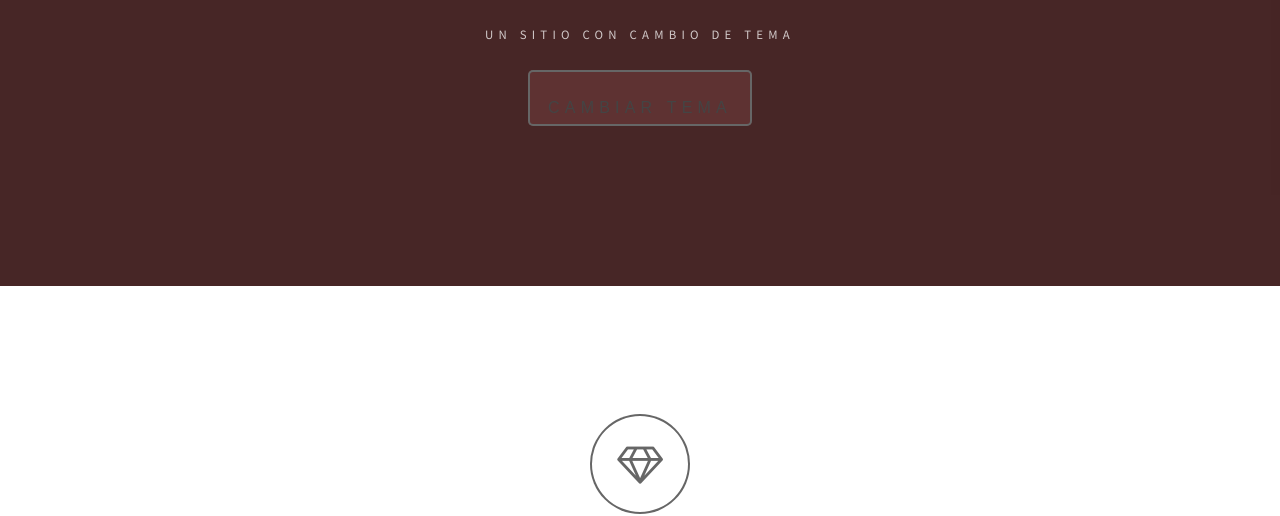
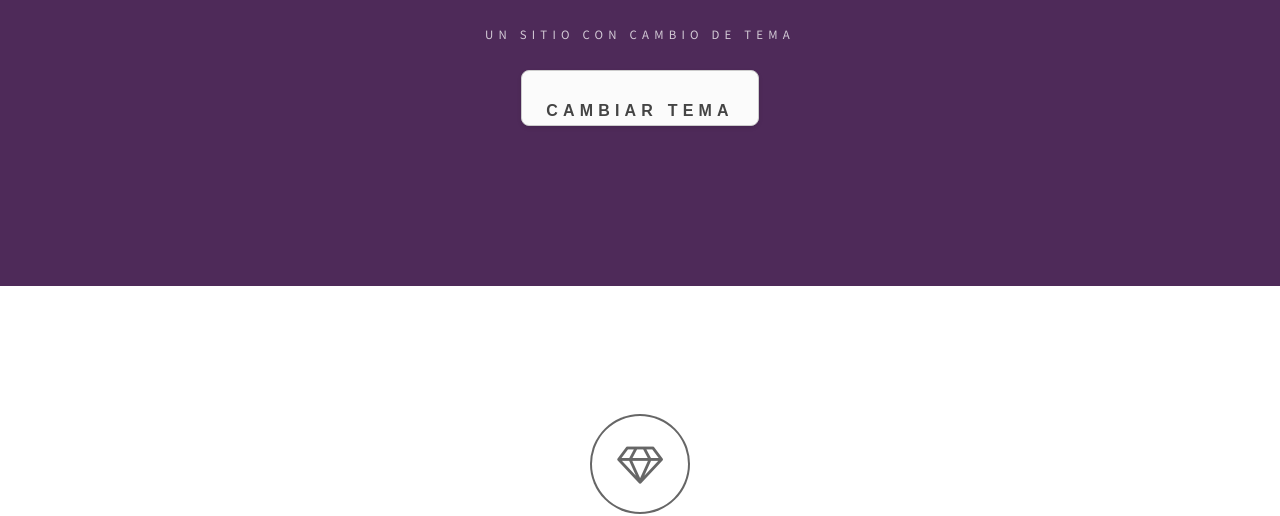
Before and after one commit to ruben2125/swith, a plain HTML site: page index.html in a window 1280 px wide. Shown: the part 314-830 px from the top of the page. Drawn offline with Linux system fonts and the light colour scheme.

Commit message:
cambios 2

```diff
--- a/assets/css/estilos-dark.css
+++ b/assets/css/estilos-dark.css
@@ -1,6 +1,6 @@
 body {
     background-color: #212529;
-    color: #f8f9fa;
+    color: #e2effb;
 }
 .navbar {
     background-color: #343a40;
--- a/assets/css/estilos-light.css
+++ b/assets/css/estilos-light.css
@@ -6,8 +6,8 @@ body {
     background-color: #f8f9fa;
 }
 .btn-primary {
-    background-color: #0d6efd;
-    border-color: #0d6efd;
+    background-color: #9ec4fd;
+    border-color: #a7c7f8;
 }
 .card {
     background-color: #ffffff;
--- a/assets/css/main.css
+++ b/assets/css/main.css
@@ -19,17 +19,30 @@
 	}
 
 	#theme-switcher {
-		background-color: #5e3232;
+		background-color: #fbfbfb;
+		color: #333;
+		border: 1px solid #ccc;
+		padding: 12px 24px;
+		font-size: 16px;
+		font-weight: 600;
+		cursor: pointer;
+		border-radius: 8px;
+		transition: background-color 0.3s ease, transform 0.2s ease;
+		box-shadow: 0 2px 4px rgba(0, 0, 0, 0.1);
+	}
+
+	#theme-switcher:hover {
+		background-color: #000;
 		color: white;
-		border: none;
-		padding: 10px 20px;
-		font-size: 16px;
-		cursor: pointer;
-		border-radius: 5px;
-		transition: background-color 0.3s ease;
-	}
-	#theme-switcher:hover {
-		background-color: #547556;
+		transform: translateY(-2px);
+		box-shadow: 0 4px 8px rgba(0, 0, 0, 0.2);
+	}
+
+	#theme-switcher:focus {
+		outline: none;
+		box-shadow: 0 0 0 2px rgba(0, 123, 255, 0.5);
+	}
+
 	}
 .image.fit img {
 	width: 100%;
@@ -1290,7 +1303,7 @@
 /* Header */
 
 	#header {
-		background-color: #5e3232;
+		background-color: #683877;
 		color: rgba(255, 255, 255, 0.75);
 		display: -moz-flex;
 		display: -webkit-flex;
```
